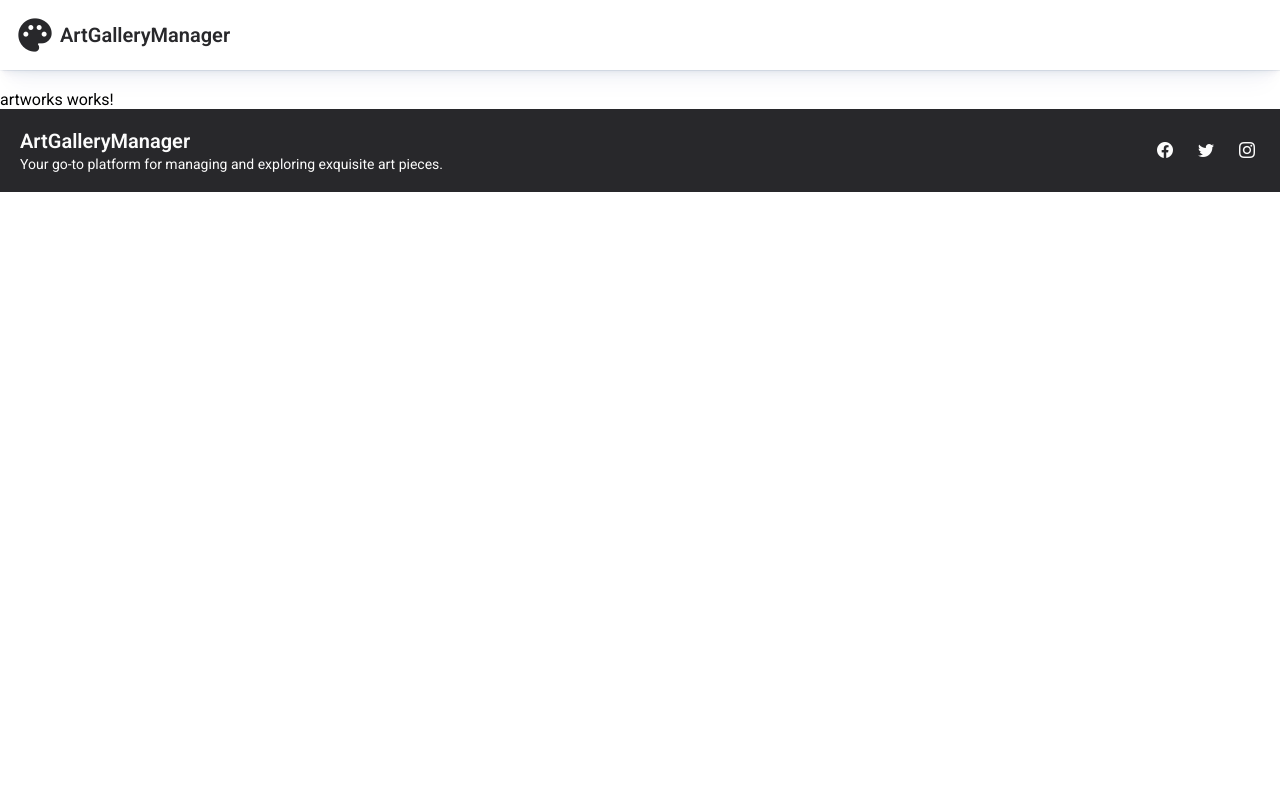
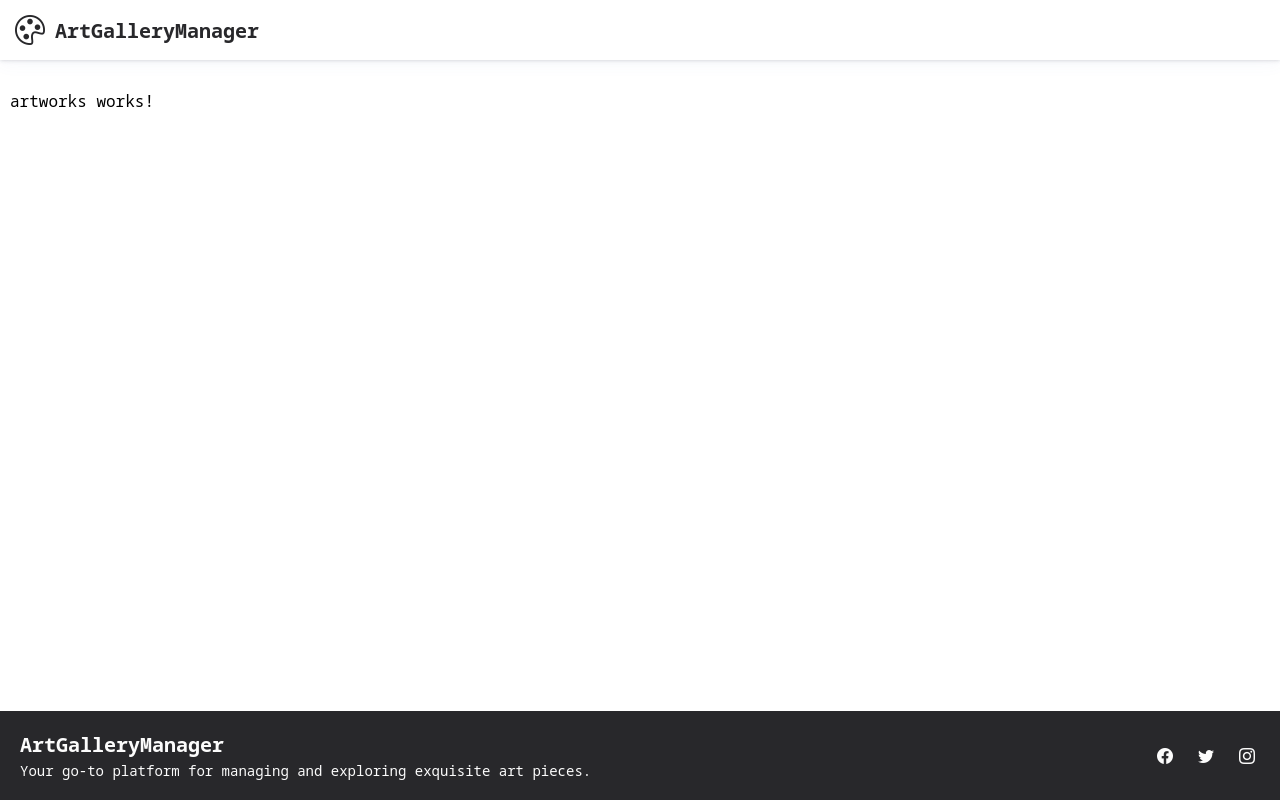
Before and after one commit to kseniia-chepur/art-gallery, an Angular app: page / in a window 1280 px wide. Built offline with nearby package versions, Linux system fonts and the light colour scheme.

Commit message:
add styles for layout component, add Noto Sans Mono font family

```diff
--- a/src/app/components/footer/footer.component.scss
+++ b/src/app/components/footer/footer.component.scss
@@ -34,7 +34,7 @@
     }
 
     &-icon {
-      transition: color 0.3s ease;
+      transition: vars.$transition;
 
       &:hover {
         color: vars.$hover-c;
--- a/src/app/components/header/header.component.html
+++ b/src/app/components/header/header.component.html
@@ -1,7 +1,7 @@
 <header class="header">
   <div class="header__logo">
     <a href="/" class="header__logo-link">
-      <mat-icon class="header__logo-icon">palette</mat-icon>
+      <i class="bi bi-palette header__logo-icon" aria-label="logo icon"></i>
       <h2 class="header__logo-title">ArtGalleryManager</h2>
     </a>
   </div>
--- a/src/app/components/header/header.component.scss
+++ b/src/app/components/header/header.component.scss
@@ -9,15 +9,13 @@
     &-link {
       display: flex;
       align-items: center;
-      gap: 5px;
+      gap: 10px;
       text-decoration: none;
       color: vars.$primary-c;
     }
 
     &-icon {
-      font-size: 40px;
-      width: 40px;
-      height: 40px;
+      font-size: 30px;
       display: flex;
     }
 
--- a/src/app/components/header/header.component.ts
+++ b/src/app/components/header/header.component.ts
@@ -1,9 +1,8 @@
 import { Component } from '@angular/core';
-import { MatIconModule } from '@angular/material/icon';
 
 @Component({
   selector: 'app-header',
-  imports: [MatIconModule],
+  imports: [],
   templateUrl: './header.component.html',
   styleUrl: './header.component.scss',
 })
--- a/src/app/layout/layout.component.html
+++ b/src/app/layout/layout.component.html
@@ -1,7 +1,9 @@
-<app-header></app-header>
+<div class="layout">
+  <app-header></app-header>
 
-<main>
-  <router-outlet></router-outlet>
-</main>
+  <main>
+    <router-outlet></router-outlet>
+  </main>
 
-<app-footer></app-footer>
+  <app-footer></app-footer>
+</div>
--- a/src/app/layout/layout.component.scss
+++ b/src/app/layout/layout.component.scss
@@ -1,5 +1,20 @@
 :host {
   display: flex;
   flex-direction: column;
-  justify-content: space-between;
+  min-height: 100vh;
+  width: 100%;
 }
+
+.layout {
+  flex: 1;
+  display: flex;
+  flex-direction: column;
+}
+
+main {
+  flex-grow: 1;
+  min-height: 0;
+  max-width: 100%;
+  overflow-y: auto;
+  padding: 10px;
+}
--- a/src/index.html
+++ b/src/index.html
@@ -1,13 +1,17 @@
-<!doctype html>
+<!DOCTYPE html>
 <html lang="en">
   <head>
-  <meta charset="utf-8">
+    <meta charset="utf-8" />
     <title>ArtGallery</title>
-  <base href="/">
-  <meta name="viewport" content="width=device-width, initial-scale=1">
-  <link rel="icon" type="image/x-icon" href="favicon.ico">
-  <link href="https://fonts.googleapis.com/css2?family=Roboto:wght@300;400;500;600&display=swap" rel="stylesheet">
-  <link href="https://fonts.googleapis.com/icon?family=Material+Icons" rel="stylesheet">
+    <base href="/" />
+    <meta name="viewport" content="width=device-width, initial-scale=1" />
+    <link rel="icon" type="image/x-icon" href="favicon.ico" />
+    <link rel="preconnect" href="https://fonts.googleapis.com" />
+    <link rel="preconnect" href="https://fonts.gstatic.com" crossorigin />
+    <link
+      href="https://fonts.googleapis.com/css2?family=Noto+Sans+Mono:wght@100..900&display=swap"
+      rel="stylesheet"
+    />
   </head>
   <body class="mat-typography">
     <app-root></app-root>
--- a/src/styles/styles.scss
+++ b/src/styles/styles.scss
@@ -4,7 +4,7 @@ body {
 }
 body {
   margin: 0;
-  font-family: Roboto, "Helvetica Neue", sans-serif;
+  font-family: "Noto Sans Mono", serif;
 }
 
 * {
--- a/src/styles/variables.scss
+++ b/src/styles/variables.scss
@@ -1,9 +1,7 @@
 $primary-c: #28282b;
 $white-c: #fcfcfc;
 $hover-c: #a7a9ac;
-$box-sh: rgba(14, 63, 126, 0.04) 0px 0px 0px 1px,
-  rgba(42, 51, 69, 0.04) 0px 1px 1px -0.5px,
-  rgba(42, 51, 70, 0.04) 0px 3px 3px -1.5px,
-  rgba(42, 51, 70, 0.04) 0px 6px 6px -3px,
-  rgba(14, 63, 126, 0.04) 0px 12px 12px -6px,
-  rgba(14, 63, 126, 0.04) 0px 24px 24px -12px;
+$box-sh: rgba(67, 71, 85, 0.27) 0px 0px 0.25em,
+  rgba(90, 125, 188, 0.05) 0px 0.25em 1em;
+$box-sh-hover: rgba(3, 102, 214, 0.3) 0px 0px 0px 3px;
+$transition: all 0.3s ease-in-out;
```
Lines whose indentation alone changed are shown as unchanged.
